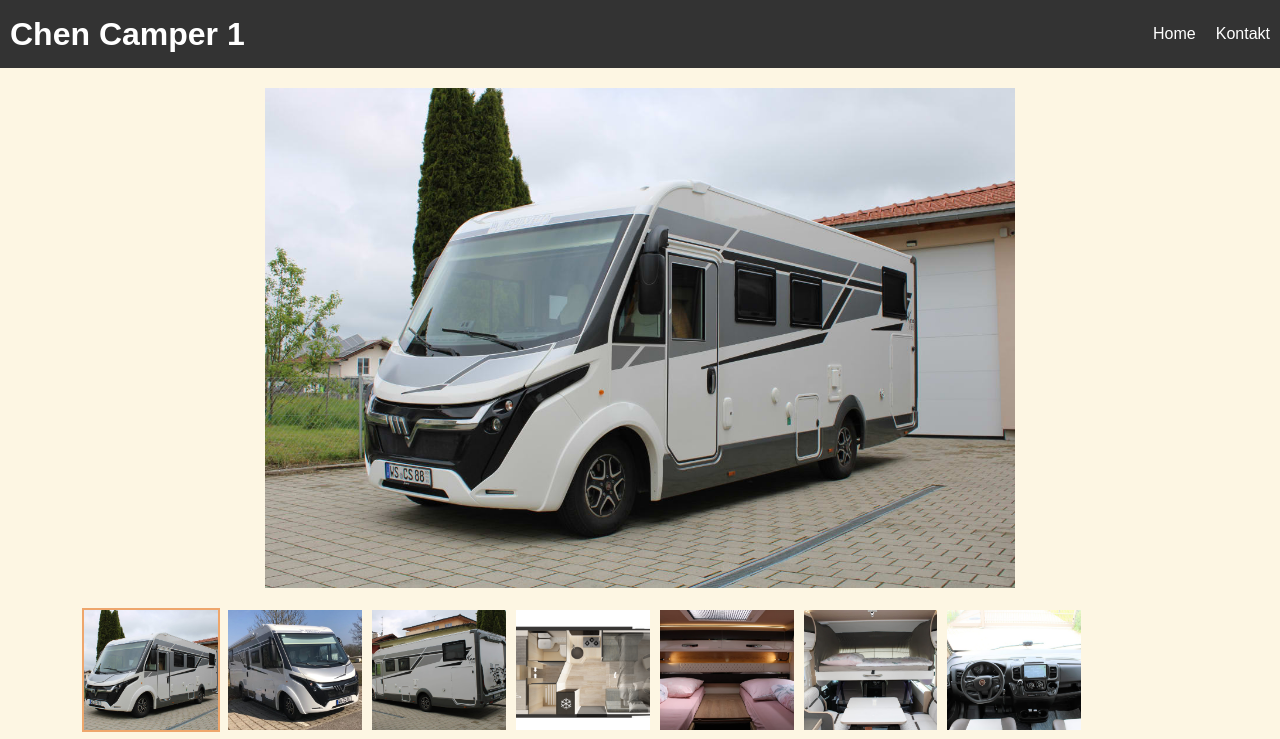
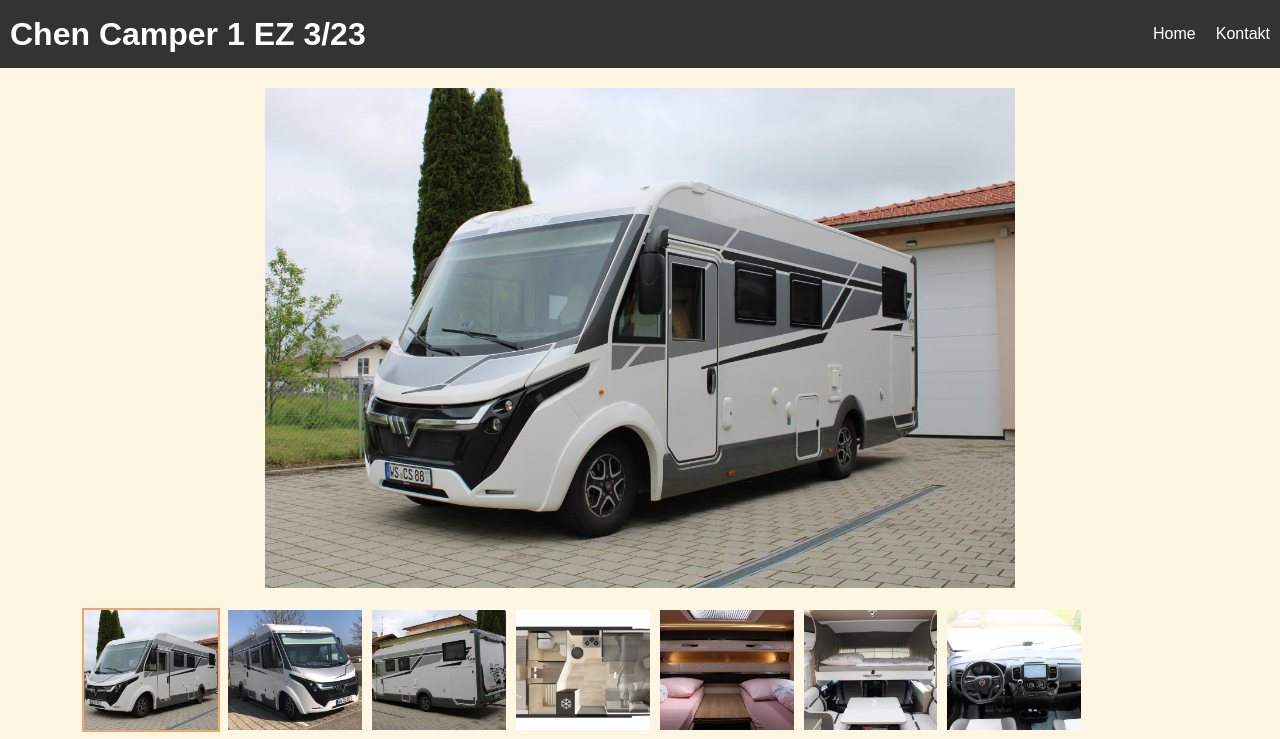
Before and after one commit to Hsiang-Lung/ChenCamper, a plain HTML site: page camper1.html in a window 1280 px wide. Shown: the top 739 px of the page. Drawn offline with Linux system fonts and the light colour scheme.

Commit message:
Update camper1.html

```diff
--- a/camper1.html
+++ b/camper1.html
@@ -9,7 +9,7 @@
   </head>
   <body>
     <header>
-      <h1>Chen Camper 1</h1>
+      <h1>Chen Camper 1 EZ 3/23</h1>
       <nav>
         <ul>
           <li><a href="index.html">Home</a></li>
```
